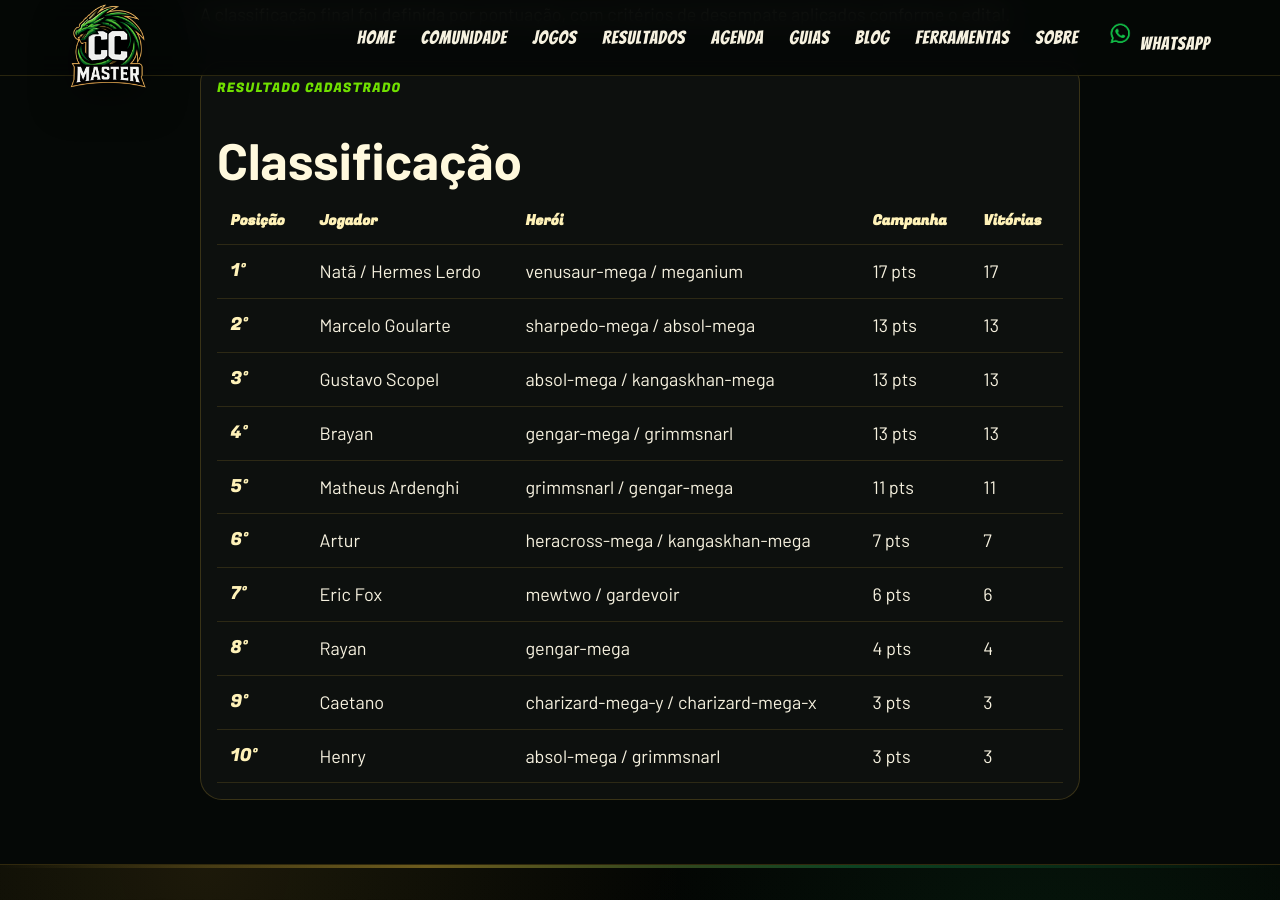
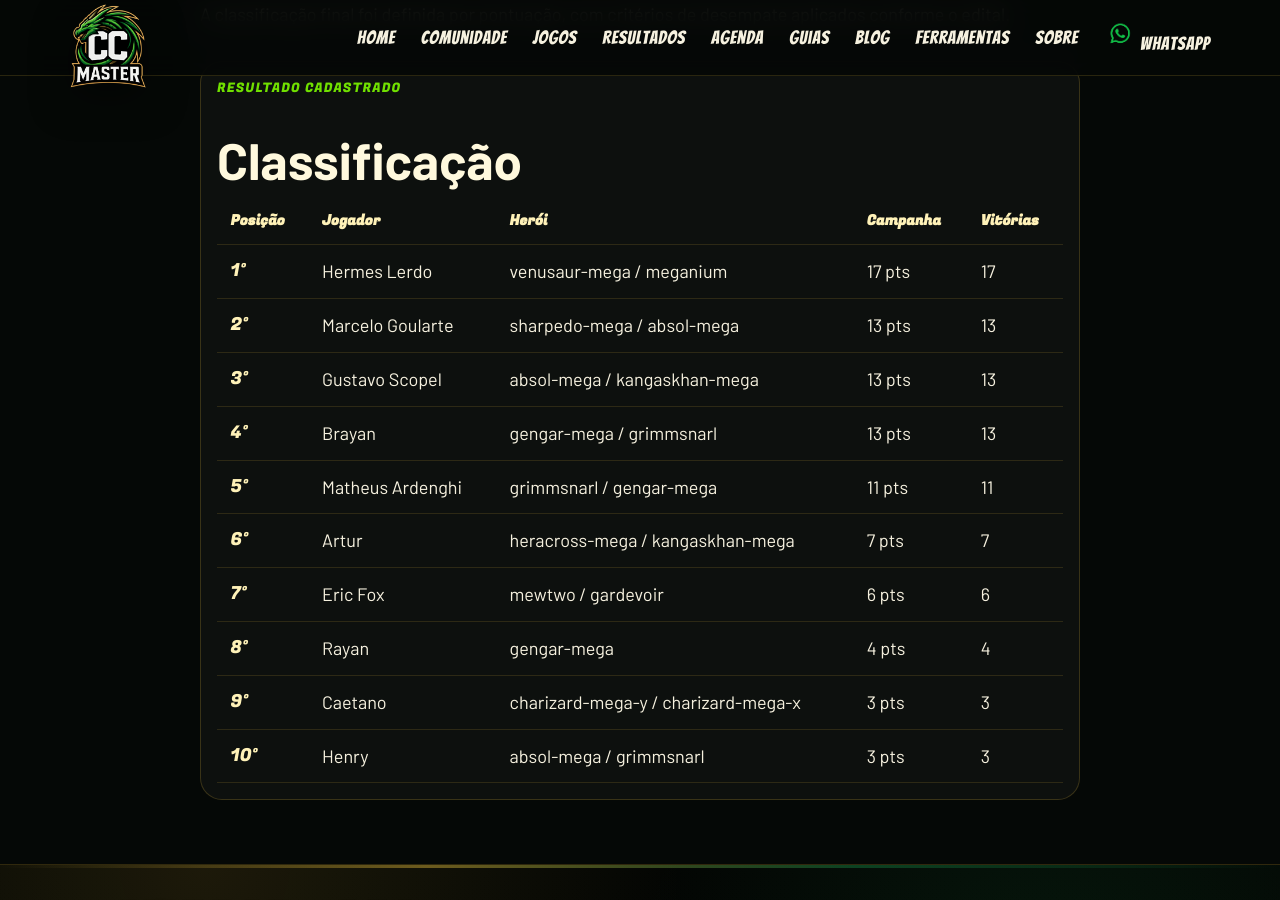
Before and after one commit to Knoha-knotoa/cianortecardmaster, a Jekyll site: the page built from _comunidade/Liga/19-05-2026-liga-de-pokemon.md, in a window 1280 px wide and 900 px high, scrolled down 857 px. Built offline with Jekyll 4.4.1, drawn with Linux system fonts in a browser that asks for light colours.

Commit message:
Update player name in Liga de Pokémon results

```diff
--- a/_comunidade/Liga/19-05-2026-liga-de-pokemon.md
+++ b/_comunidade/Liga/19-05-2026-liga-de-pokemon.md
@@ -11,7 +11,7 @@ author: "Cianorte Card Masters"
 image: "/assets/img/banners/banner-liga-pokemon-resultado.png"
 image_alt: "Card de resultado da Liga de Pokémon da comunidade Cianorte Card Masters"
 results:
-  - player: "Natã / Hermes Lerdo"
+  - player: "Hermes Lerdo"
     hero: "venusaur-mega / meganium"
     record: "17 pts"
     wins: 17
```
